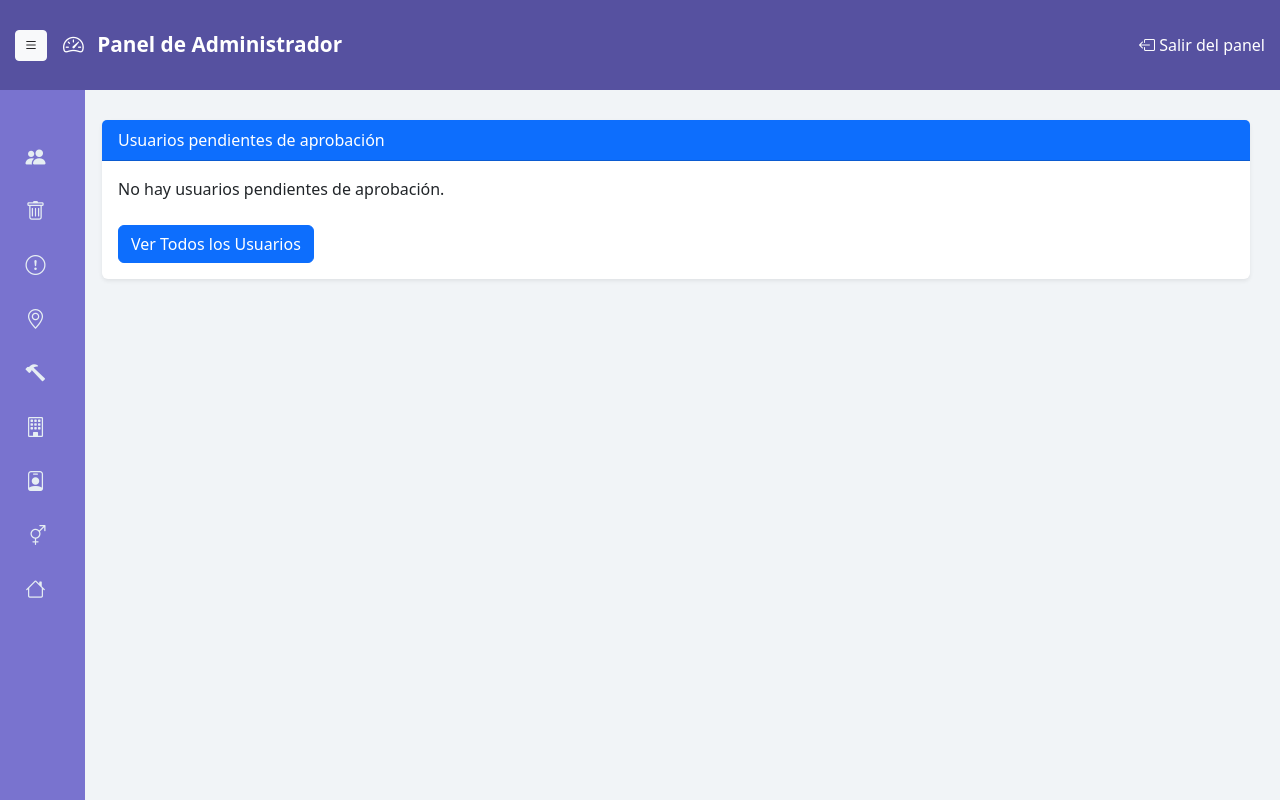
After one commit to JuanseCian/direccion-genero, a Laravel app: page /admin in a window 1280 px wide. The commit adds this page. Run offline with Laravel 10, Linux system fonts and the light colour scheme.

Commit message:
panel de admin

```diff
--- /dev/null
+++ b/resources/views/backend/admin/panel.blade.php
@@ -0,0 +1,18 @@
+@extends('backend.layouts.app')
+
+@section('title','Administrador')
+
+@section('content')
+
+<div class="card shadow-sm border-0">
+    <div class="card-header bg-primary text-white">
+        Usuarios pendientes de aprobación
+    </div>
+    <div class="card-body">
+        No hay usuarios pendientes de aprobación.
+        <br><br>
+        <button class="btn btn-primary">Ver Todos los Usuarios</button>
+    </div>
+</div>
+
+@endsection
--- /dev/null
+++ b/resources/views/backend/layouts/app.blade.php
@@ -0,0 +1,259 @@
+<!DOCTYPE html>
+<html lang="es">
+<head>
+<meta charset="UTF-8">
+<meta name="viewport" content="width=device-width, initial-scale=1.0">
+<title>@yield('title','Panel Administrador')</title>
+
+<link href="https://cdn.jsdelivr.net/npm/bootstrap@5.3.2/dist/css/bootstrap.min.css" rel="stylesheet">
+<link href="https://cdn.jsdelivr.net/npm/bootstrap-icons/font/bootstrap-icons.css" rel="stylesheet">
+
+<style>
+:root{
+    --sidebar-width:300px;
+    --sidebar-bg:#244b63;
+    --header-bg:#2f657d;
+    --header-height:90px;
+    --sidebar-width:260px;
+}
+
+body{
+    margin:0;
+    background:#f1f4f7;
+    overflow-x:hidden;
+}
+.admin-header{
+    height:var(--header-height);
+    background-color: #5651a0;
+    color:white;
+    display:flex;
+    align-items:center;
+    padding:0 15px;
+    position:fixed;
+    top:0;
+    left:0;
+    right:0;
+    z-index:1100;
+}
+
+.admin-header .title{
+    font-size:1.3rem;
+    font-weight:600;
+}
+
+.admin-header .right{
+    margin-left:auto;
+}
+
+.sidebar{
+    width:var(--sidebar-width);
+    height:calc(100vh - var(--header-height));
+    background: #7973cf;
+    color:white;
+    position:fixed;
+    left:0;
+    top:var(--header-height);
+    transition:all .25s ease;
+    overflow:hidden;
+}
+
+.menu-text{
+    transition:opacity .2s, width .2s;
+    white-space:nowrap;
+}
+
+
+.sidebar .menu-text{
+    white-space:nowrap;
+    transition:opacity .2s;
+}
+
+body.sidebar-collapsed .sidebar{
+    width:85px;
+}
+
+body.sidebar-collapsed .sidebar .menu-text{
+    opacity:0;
+    pointer-events:none;
+}
+
+body.sidebar-collapsed .sidebar a{
+    justify-content:center;
+}
+
+body.sidebar-collapsed .menu-text{
+    opacity:0;
+    width:0;
+    overflow:hidden;
+}
+
+body.sidebar-collapsed .sidebar a{
+    justify-content:center;
+    padding-left:0;
+    padding-right:0;
+}
+
+body.sidebar-collapsed .sidebar .section{
+    opacity:0;
+}
+
+.main-content{
+    margin-left:260px;
+    transition:all .25s ease;
+}
+
+body.sidebar-collapsed .main-content{
+    margin-left:72px;
+}
+
+.topbar{
+    height:70px;
+    background:#2e5f73;
+    color:white;
+    display:flex;
+    align-items:center;
+    padding:0 20px;
+}
+.sidebar a{
+    color:#e6eef3;
+    text-decoration:none;
+    display:flex;
+    align-items:center;
+    gap:14px;
+    padding:12px 22px;
+    font-size:.95rem;
+    transition:.2s;
+}
+
+.sidebar a i{
+    font-size:1.25rem;
+    min-width:26px;
+    text-align:center;
+}
+
+.sidebar a:hover{
+    background:rgba(255,255,255,.08);
+    padding-left:28px;
+}
+
+.sidebar .section{
+    font-size:.7rem;
+    text-transform:uppercase;
+    letter-spacing:1px;
+    opacity:.6;
+    padding:18px 22px 6px;
+}
+
+.content{
+    margin-left:var(--sidebar-width);
+    margin-top:var(--header-height);
+    padding:30px;
+    transition:.25s;
+}
+
+
+body.sidebar-collapsed .content{
+    margin-left:72px;
+}
+
+.content-expanded{
+    margin-left:0;
+}
+
+.toggle-btn{
+    cursor:pointer;
+    font-size:1.3rem;
+    margin-right:15px;
+}
+</style>
+</head>
+<body class="sidebar-collapsed">
+
+<header class="admin-header">
+
+    <button id="toggleSidebar" class="btn btn-light btn-sm me-3">
+        <i class="bi bi-list"></i>
+    </button>
+
+    <div class="title">
+        <i class="bi bi-speedometer2"></i>
+        <span class="ms-2">Panel de Administrador</span>
+    </div>
+
+    <div class="right ms-auto">
+        <a href="{{ route('home') }}" class="text-white text-decoration-none">
+            <i class="bi bi-box-arrow-left"></i> Salir del panel
+        </a>
+    </div>
+
+</header>
+
+<aside class="sidebar" id="sidebar">
+
+    <div class="section">Gestión</div>
+
+    <a href="#">
+        <i class="bi bi-people-fill"></i>
+        <span class="menu-text">Panel de Usuarios</span>
+    </a>
+
+    <a href="#">
+        <i class="bi bi-trash"></i>
+        <span class="menu-text">Registros Eliminados</span>
+    </a>
+
+    <a href="#">
+        <i class="bi bi-exclamation-circle"></i>
+        <span class="menu-text">Problemáticas</span>
+    </a>
+
+    <a href="#">
+        <i class="bi bi-geo-alt"></i>
+        <span class="menu-text">Zonas y Barrios</span>
+    </a>
+
+    <a href="#">
+        <i class="bi bi-hammer"></i>
+        <span class="menu-text">Causas Penales</span>
+    </a>
+
+    <a href="#">
+        <i class="bi bi-building"></i>
+        <span class="menu-text">Organismos</span>
+    </a>
+
+    <a href="#">
+        <i class="bi bi-person-badge"></i>
+        <span class="menu-text">Encargado</span>
+    </a>
+
+    <a href="#">
+        <i class="bi bi-gender-ambiguous"></i>
+        <span class="menu-text">Género</span>
+    </a>
+
+    <a href="{{ route('home') }}">
+        <i class="bi bi-house"></i>
+        <span class="menu-text">Volver al inicio</span>
+    </a>
+
+</aside>
+
+<main class="content" id="content">
+    @yield('content')
+</main>
+
+<script>
+function toggleSidebar(){
+    document.getElementById('sidebar').classList.toggle('sidebar-collapsed');
+    document.getElementById('content').classList.toggle('content-expanded');
+}
+</script>
+<script>
+document.getElementById("toggleSidebar").addEventListener("click", function(){
+    document.body.classList.toggle("sidebar-collapsed");
+});
+</script>
+
+</body>
+</html>
--- /dev/null
+++ b/routes/admin.php
@@ -0,0 +1,5 @@
+<?php
+
+Route::get('/admin', function(){
+    return view('backend.admin.panel');
+})->name('admin.panel');
--- a/routes/web.php
+++ b/routes/web.php
@@ -47,3 +47,5 @@ require __DIR__.'/auth.php';
 require __DIR__.'/home.php';
 //rutas manuales
 require __DIR__.'/manuales.php';
+//rutas admin
+require __DIR__.'/admin.php';
```
Also changed, not shown: app/Http/Controllers/Auth/AuthenticatedSessionController.php (+9 -17 lines), app/Http/Controllers/Auth/RegisteredUserController.php (+4 -3 lines), resources/views/auth/access.blade.php (+57 -2 lines), resources/views/frontend/home/home.blade.php (+16 -0 lines), resources/views/frontend/layouts/front.blade.php (+14 -10 lines).
